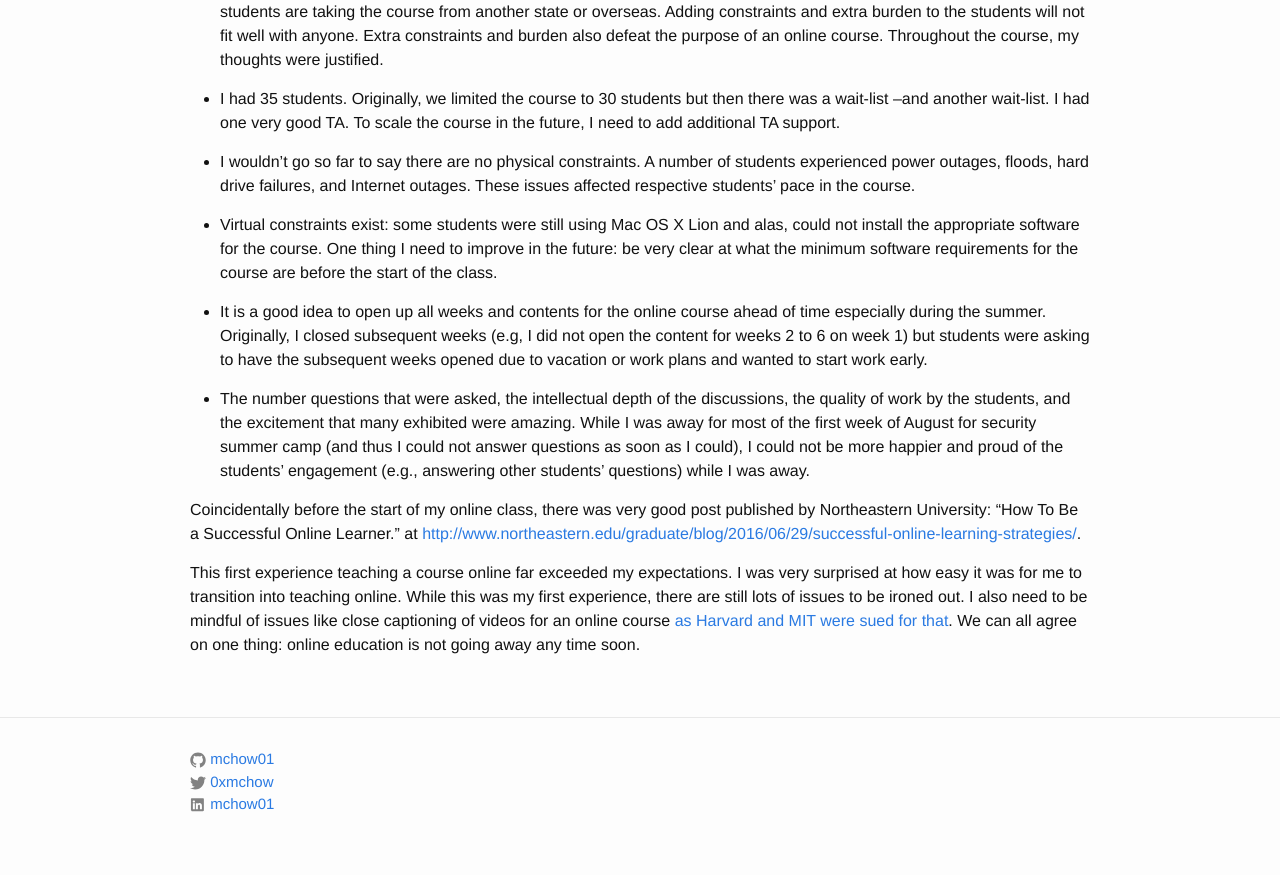
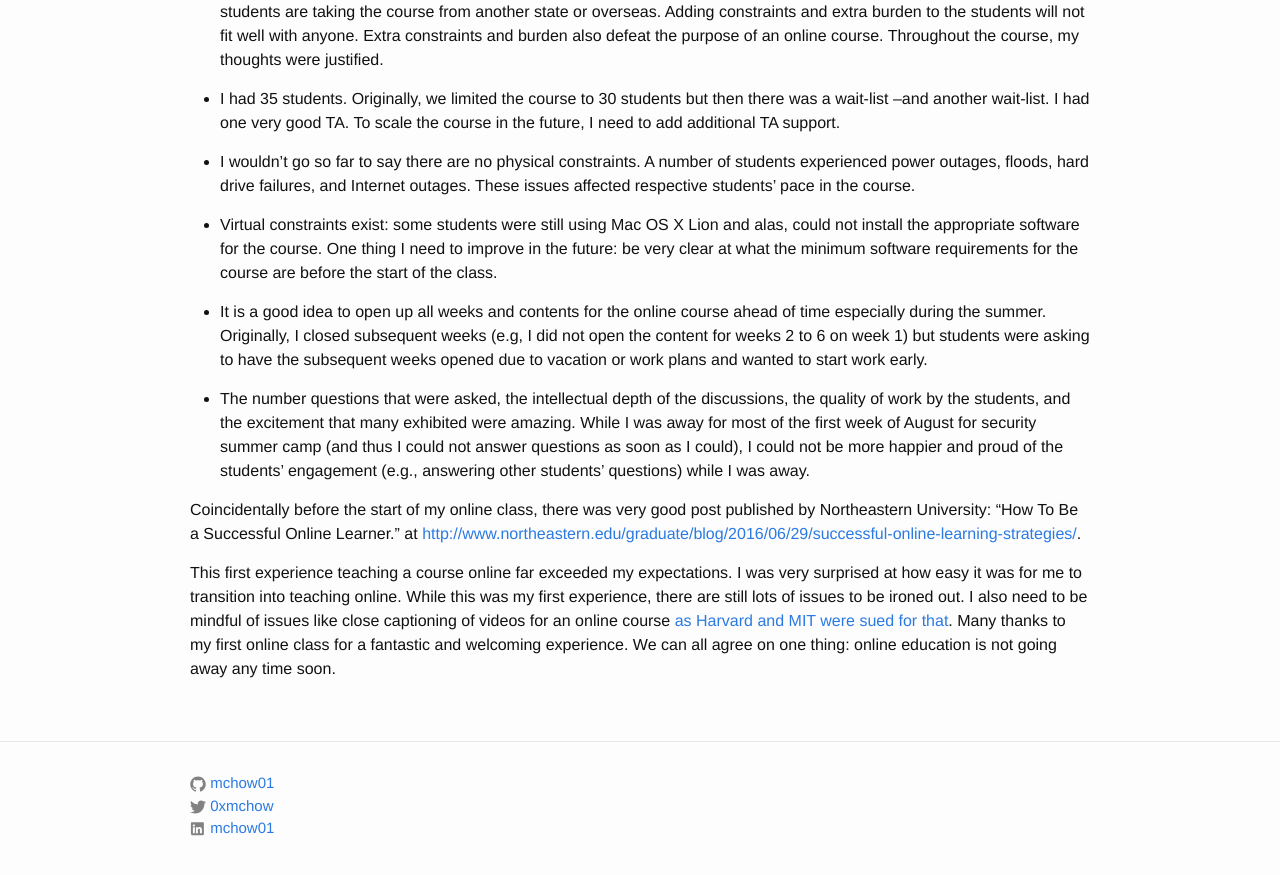
Before and after one commit to mchow01/mchow01.github.io, a Jekyll site: the page built from _posts/2016-08-12-teaching-online.md, in a window 1280 px wide and 900 px high, scrolled down 1013 px. Shown: the top 875 px of the window. Built offline with Jekyll 4.4.1, drawn with Linux system fonts in a browser that asks for light colours.

Commit message:
Added acknowledgements to post

```diff
--- a/_posts/2016-08-12-teaching-online.md
+++ b/_posts/2016-08-12-teaching-online.md
@@ -34,4 +34,4 @@ I taught my [Web Programming](https://tuftsdev.github.io/WebProgramming) in the
 
 Coincidentally before the start of my online class, there was very good post published by Northeastern University: "How To Be a Successful Online Learner." at [http://www.northeastern.edu/graduate/blog/2016/06/29/successful-online-learning-strategies/](http://www.northeastern.edu/graduate/blog/2016/06/29/successful-online-learning-strategies/).
 
-This first experience teaching a course online far exceeded my expectations.  I was very surprised at how easy it was for me to transition into teaching online.  While this was my first experience, there are still lots of issues to be ironed out.  I also need to be mindful of issues like close captioning of videos for an online course [as Harvard and MIT were sued for that](http://www.nytimes.com/2015/02/13/education/harvard-and-mit-sued-over-failing-to-caption-online-courses.html).  We can all agree on one thing: online education is not going away any time soon.
+This first experience teaching a course online far exceeded my expectations.  I was very surprised at how easy it was for me to transition into teaching online.  While this was my first experience, there are still lots of issues to be ironed out.  I also need to be mindful of issues like close captioning of videos for an online course [as Harvard and MIT were sued for that](http://www.nytimes.com/2015/02/13/education/harvard-and-mit-sued-over-failing-to-caption-online-courses.html).  Many thanks to my first online class for a fantastic and welcoming experience.  We can all agree on one thing: online education is not going away any time soon.
```
Also changed, not shown: 2 other files.
